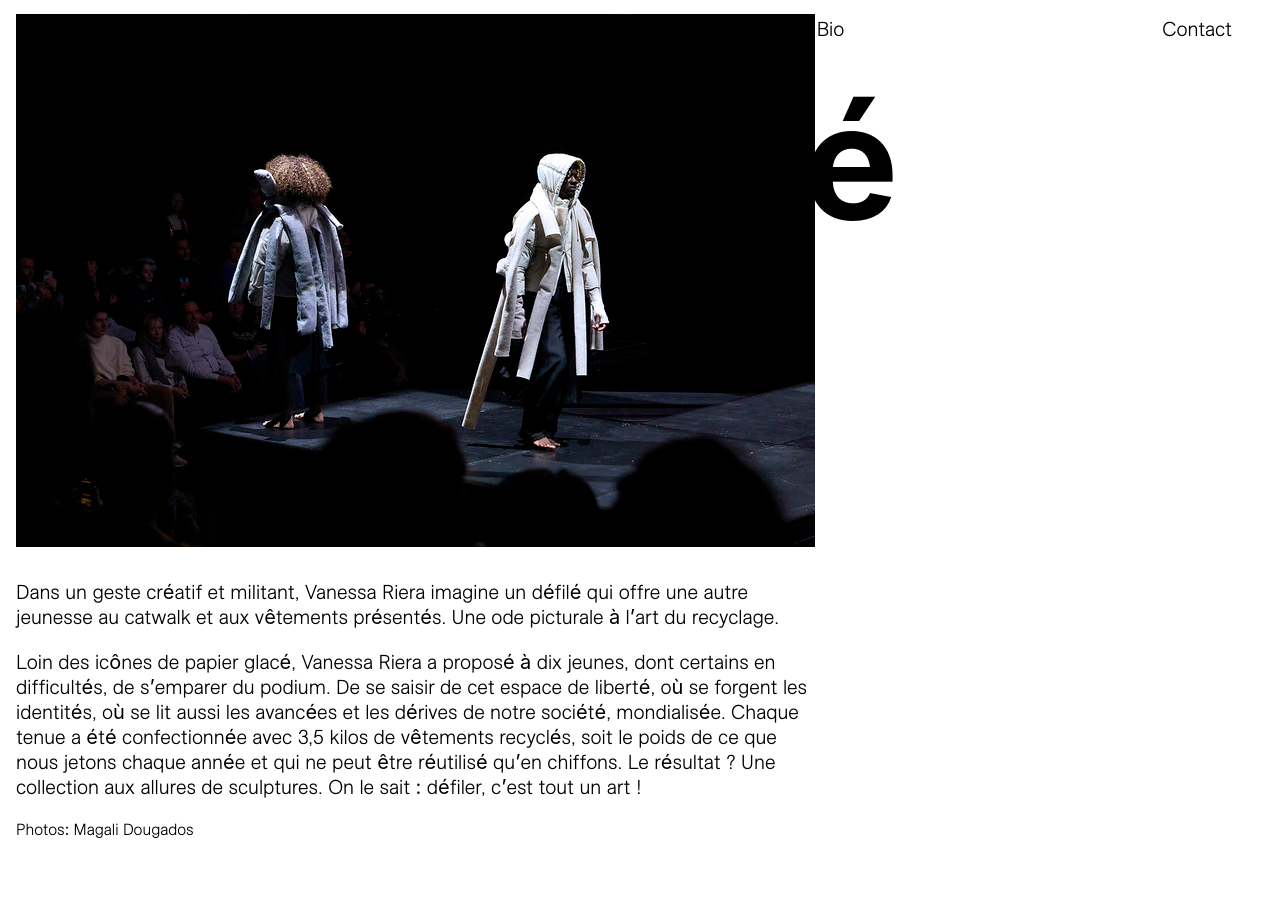
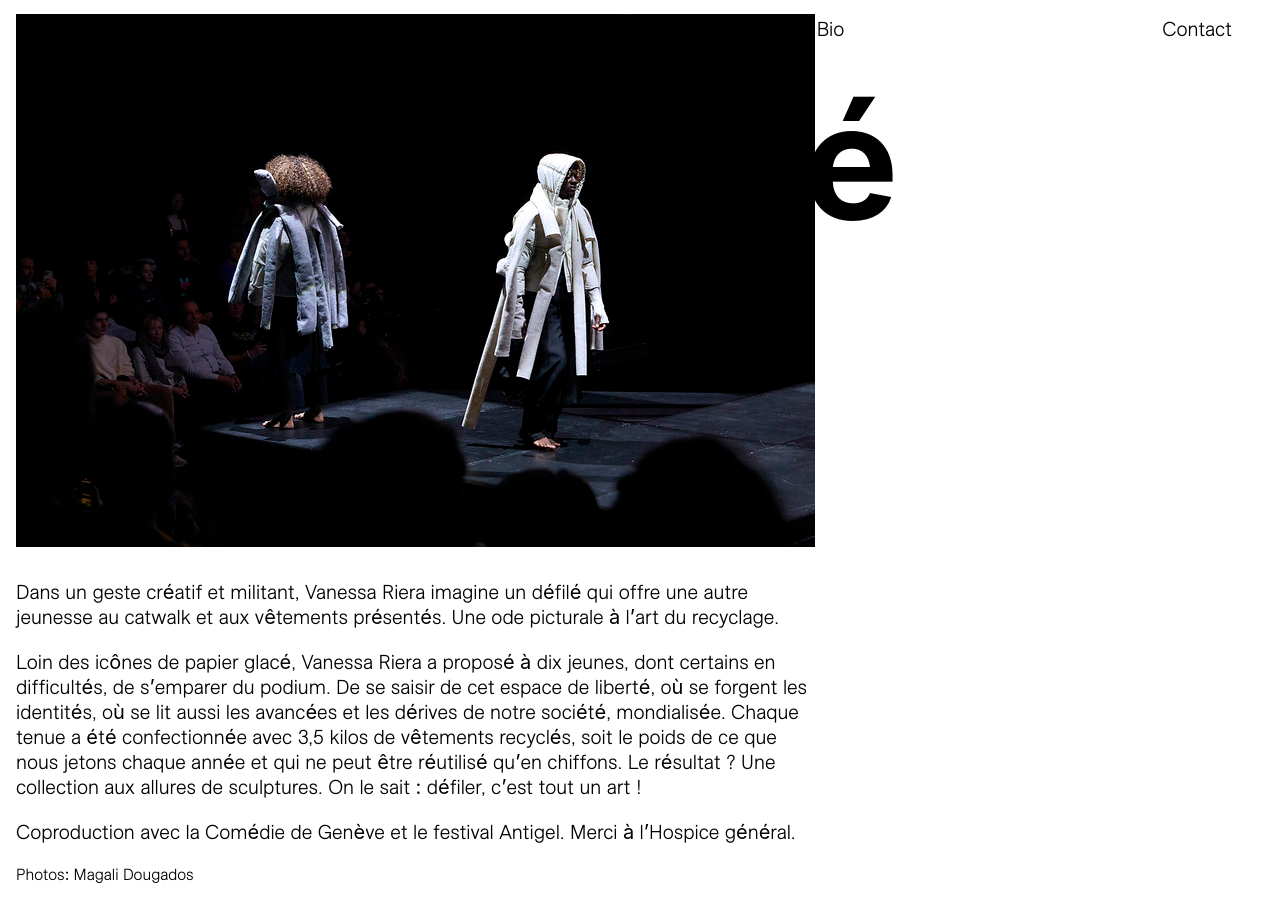
Before and after one commit to larucheio/vanessariera.ch, a Jekyll site: the page built from rags-defile/index.html, in a window 1280 px wide and 900 px high, scrolled down 1531 px. Built offline with Jekyll 4.4.1, drawn with Linux system fonts in a browser that asks for light colours; before the commit the page ends 2386 px from its top, so only the background shows below that.

Commit message:
Add credits

```diff
--- a/rags-defile/index.html
+++ b/rags-defile/index.html
@@ -17,6 +17,8 @@ title: "En cascade"
     Loin des icônes de papier glacé, Vanessa Riera a proposé à dix jeunes, dont certains en difficultés, de s’emparer du podium. De se saisir de cet espace de liberté, où se forgent les identités, où se lit aussi les avancées et les dérives de notre société, mondialisée. Chaque tenue a été confectionnée avec 3,5 kilos de vêtements recyclés, soit le poids de ce que nous jetons chaque année et qui ne peut être réutilisé qu’en chiffons. Le résultat ? Une collection aux allures de sculptures. On le sait : défiler, c’est tout un art !
   </p>
 
+  <p>Coproduction avec la Comédie de Genève et le festival Antigel. Merci à l’Hospice général.</p>
+
   <p class="credits">
     Photos: Magali Dougados
   </p>
```
